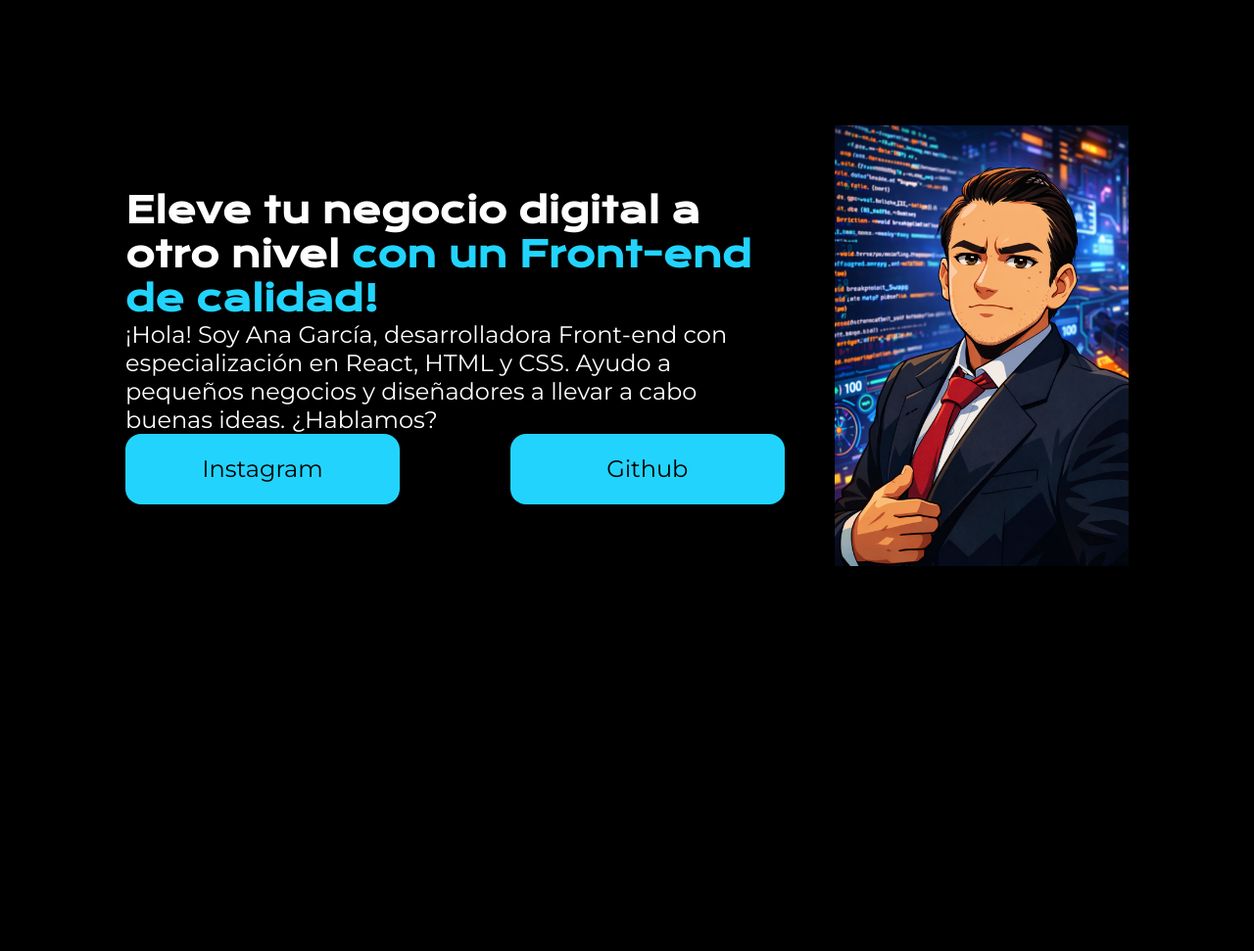
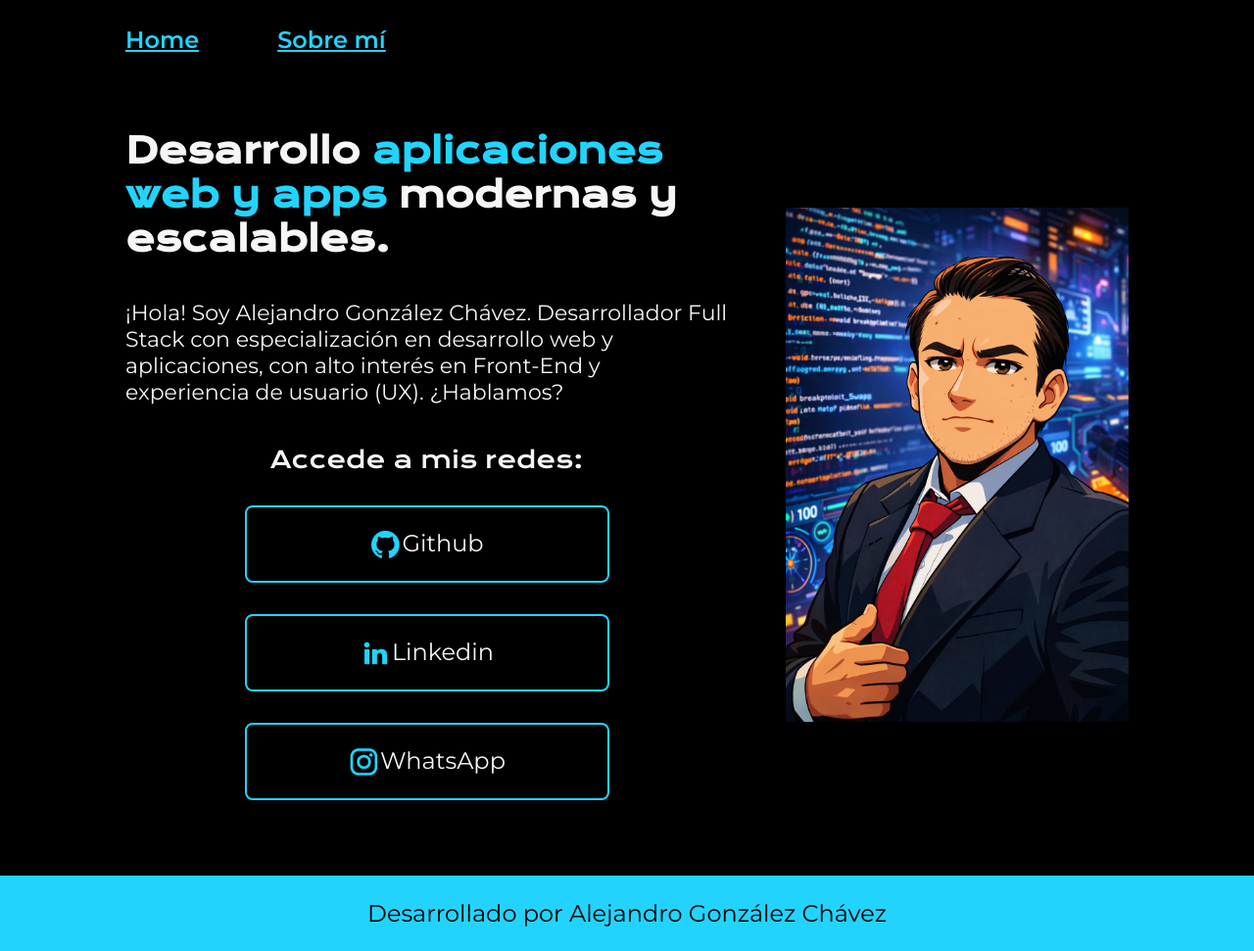
Before and after one commit to Gonzalez-Chavez-Alejandro/Alura-Latam-Programacion-Estudios, a PHP site: page /portafolio.html in a window 1280 px wide. Shown: the whole page at 98% size. Before the commit the page ends 578 px from the top, so only its background shows below. Run offline with PHP 8.4, Linux system fonts and the light colour scheme.

Commit message:
Portafolio
3 paginas creadas
Portafolios
Curriculum
about
solo se utilizo un css ya que se repite en varias paginas el mismo diseño curso de Alura Organiza tu página y hazla responsiva para diferentes pantallas curso 1 de 2 y faltan dos articulos de lectura.

```diff
--- a/Front End/HTML y CSS/css/style-portafolio.css
+++ b/Front End/HTML y CSS/css/style-portafolio.css
@@ -1,5 +1,18 @@
 @import url('https://fonts.googleapis.com/css2?family=Krona+One&family=Montserrat:ital,wght@0,100..900;1,100..900&display=swap');
-*{
+
+/*Variables*/
+:root{
+    /*Colores*/
+    --color-primario: #000000;
+    --color-secundario: #F6F6F6;
+    --color-terciario: #22D4FD;
+    --color-hover: #272727;
+    /*Fuentes*/
+    --fuente-montserrat: 'Montserrat', sans-serif;
+    --fuente-krona: 'Krona One', sans-serif;
+}
+
+* {
     padding: 0;
     margin: 0;
 }
@@ -7,48 +20,106 @@
 body {
     margin: 0;
     padding: 0;
-    background-color: black;
-    color : white;
-    height: 100vh;
+    background-color: var(--color-primario);
+    color: var(--color-secundario);
+
     box-sizing: border-box;
 }
 
-.strong-h1-titulo-destac {
-    color: #22D4FD;
+.header {
+    padding: 2% 0% 0% 10%;
 }
+
+.header-menu {
+    display: flex;
+    gap: 80px;
+}
+
+.header-menu-link {
+    font-family: var(--fuente-montserrat);
+    font-size: 24px;
+    font-weight: 600;
+    color: var(--color-terciario);
+}
+
 .presentacion {
+    padding: 6% 10%;
     display: flex;
     align-items: center;
-    margin: 10%;
     justify-content: space-between;
 }
+
 .presentacion-contenido {
-    width: 615%;
+    width: 615px;
+    display: flex;
+    flex-direction: column;
+    gap: 40px;
 }
-.presentacion-contenido-titulo{
+
+.presentacion-contenido-titulo {
     font-size: 36px;
-    font-family: "Krona One", sans-serif;
+    font-family: var(--fuente-krona);
 }
-.presentacion-contenido-texto{
-    font-family: "Montserrat", sans-serif;
+
+.strong-h1-titulo-destac {
+    color: var(--color-terciario);
+}
+
+.presentacion-contenido-texto {
+    font-family: var(--fuente-montserrat);
+    font-size: 22px;
+}
+
+.presentacion-enlaces {
+    display: flex;
+    /* coloca los cuadrados uno al lado del otro */
+    justify-content: space-between;
+    /* Al agregar la propiedad flex-direction: column, los cuadrados se posicionan verticalmente, ya que define que la dirección del display: flex debe ser en "columna".*/
+    flex-direction: column;
+    /* Define la dirección de los elementos flexibles como columna */
+    align-items: center;
+    /* Alinea los elementos flexibles horizontalmente al centro del contenedor */
+    gap: 32px;
+    /* agrega espacios iguales entre cada cuadrado */
+}
+
+
+.presentacion-enlaces-subtitulo {
+    font-family: var(--fuente-krona);
     font-size: 24px;
+    font-weight: 400;
 }
-.presentacion-enlaces {
-   display: flex;
-   justify-content: space-between;
-}
+
 .presentacion-enlaces-link {
-    width: 280px;
-    background-color: #22D4FD;
+    width: 368px;
     text-align: center;
+    border-radius: 8px;
     padding: 21.5px 0;
-    border-radius: 16px;
-    font-family: "Montserrat", sans-serif;
+    font-family: var(--fuente-montserrat);
     font-size: 24px;
     text-decoration: none;
-    color: black;
+    color: var(--color-secundario);
+    border: 2px solid var(--color-terciario);
+    display: flex;
+    justify-content: center;
 }
+
+.presentacion-enlaces-link:hover {
+    background-color: var(--color-hover);
+}
+
+
 .imagen-principal {
-    width: 300px;
+    width: 350px;
     margin-left: 5%;
 }
+
+.footer {
+    background-color: var(--color-terciario);
+    padding: 24px;
+    color: var(--color-primario);
+    text-align: center;
+    font-family: var(--fuente-montserrat);
+    font-size: 24px;
+    font-weight: 400;
+}
--- a/Front End/HTML y CSS/portafolio.html
+++ b/Front End/HTML y CSS/portafolio.html
@@ -5,29 +5,39 @@
     <meta charset="UTF-8">
     <meta name="viewport" content="width=device-width, initial-scale=1.0">
     <title>Portafolio</title>
-    <link rel="stylesheet" href="css/style-portafolio.css">
+    <link rel="stylesheet" href="./css/style-portafolio.css">
 </head>
 
 <body>
-    <header>
-
+    <header class="header">
+        <nav class="header-menu">
+            <a class="header-menu-link" href="index.html">Home</a>
+            <a class="header-menu-link" href="about.html">Sobre mí</a>
     </header>
     <main class="presentacion">
         <section class="presentacion-contenido">
-            <h1 class="presentacion-contenido-titulo">Eleve tu negocio digital a otro nivel <strong
-                    class="strong-h1-titulo-destac">con un Front-end de
-                    calidad!</strong> </h1>
-            <p class="presentacion-contenido-texto">¡Hola! Soy Ana García, desarrolladora Front-end con especialización
-                en React, HTML y CSS. Ayudo a
-                pequeños
-                negocios y diseñadores a llevar a cabo buenas ideas. ¿Hablamos?</p>
+            <h1 class="presentacion-contenido-titulo">Desarrollo
+                <strong class="strong-h1-titulo-destac">aplicaciones web y apps </strong>modernas y escalables.
+            </h1>
+            <p class="presentacion-contenido-texto">¡Hola! Soy Alejandro González Chávez.
+                Desarrollador Full Stack con especialización en desarrollo web y aplicaciones, con alto interés en
+                Front-End y experiencia de usuario (UX).
+                ¿Hablamos?</p>
             <div class="presentacion-enlaces">
-                <a class="presentacion-enlaces-link" href="https://www.instagram.com/">Instagram</a>
-                <a class="presentacion-enlaces-link" href="https://github.com/">Github</a>
+                <h2 class="presentacion-enlaces-subtitulo">Accede a mis redes:</h2>
+                <a class="presentacion-enlaces-link" href="https://github.com/"> <img src="./assets/github.png"
+                        alt="Imagen de Github"> Github</a>
+                <a class="presentacion-enlaces-link" href="https://www.instagram.com/"><img src="./assets/linkedin.png"
+                        alt="Imagen de Linkedin"> Linkedin</a>
+                <a class="presentacion-enlaces-link" href="https://www.instagram.com/"><img src="./assets/instagram.png"
+                        alt="Imagen de WhatsApp"> WhatsApp</a>
             </div>
         </section>
-        <img class="imagen-principal" src="img/animate.png" alt="Imagen de Portafolio">
+        <img class="imagen-principal" src="./img/animate.png" alt="Imagen de Portafolio">
     </main>
+    <footer class="footer">
+        <p class="texto-footer">Desarrollado por Alejandro González Chávez</p>
+    </footer>
 </body>
 
 </html>
```
Also changed, not shown: Front End/HTML y CSS/about.html (added, +39 -0 lines), Front End/HTML y CSS/certificados.html (added, +47 -0 lines), Front End/HTML y CSS/index.html (+26 -8 lines), Front End/HTML y CSS/style.css (added, +61 -0 lines), Front End/HTML y CSS/Ideas/Curriculum.png (added), Front End/HTML y CSS/Imagem.png (added), Front End/HTML y CSS/assets/Imagem.png (added), Front End/HTML y CSS/assets/github.png (added), Front End/HTML y CSS/assets/instagram.png (added), Front End/HTML y CSS/assets/linkedin.png (added), Front End/HTML y CSS/assets/twitch.png (added), Front End/HTML y CSS/assets/twitter-novo.png (added), Front End/HTML y CSS/assets/twitter.png (added).
